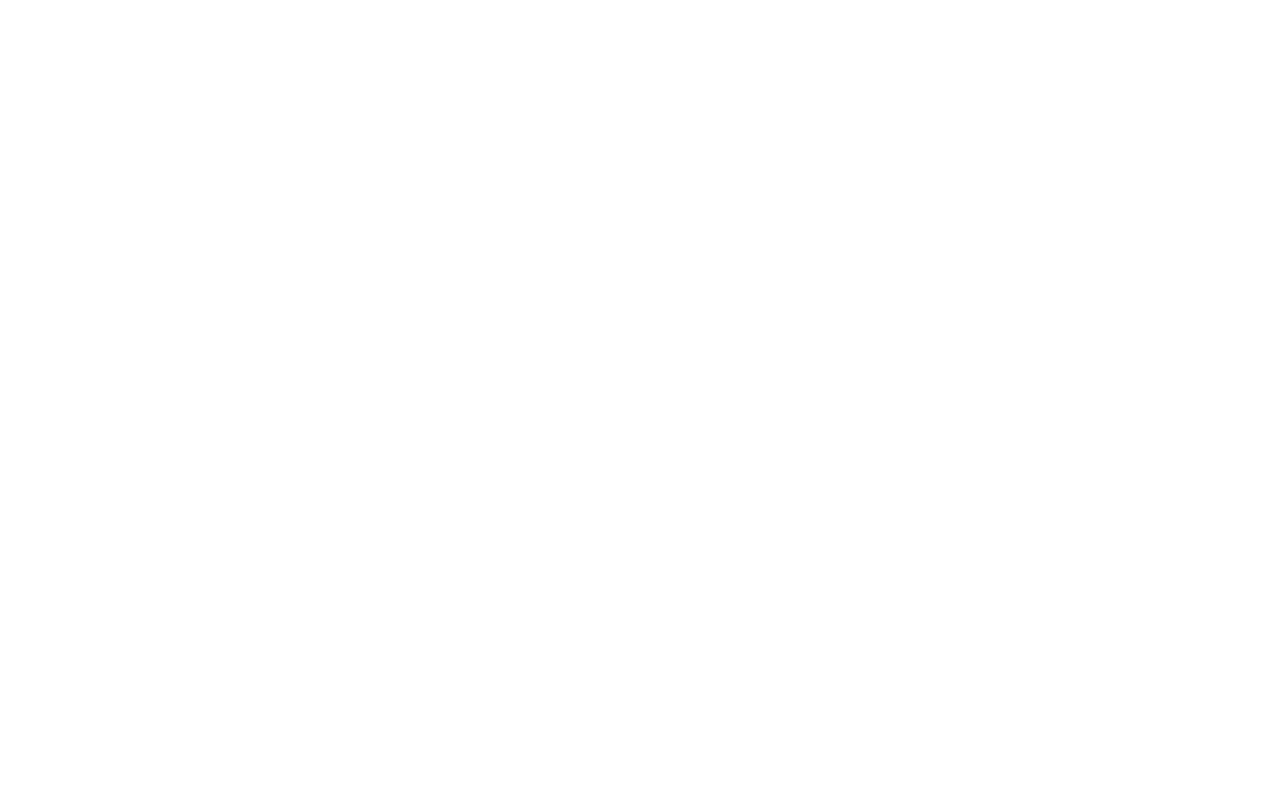
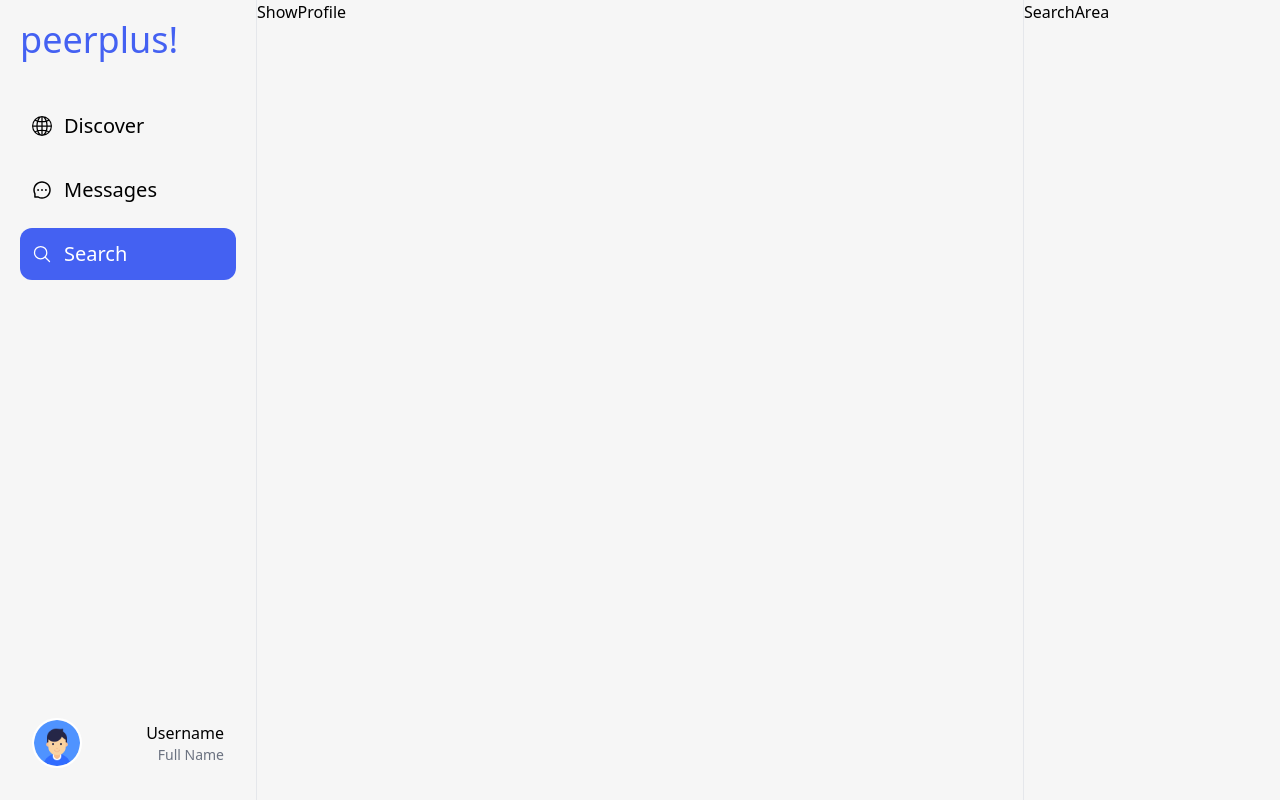
Before and after one commit to the-osiris/peerplus, a React (Vite) app in the folder client/: page /search in a window 1280 px wide. Before the commit this address had no page. Built offline with nearby package versions, Linux system fonts and the light colour scheme.

Commit message:
wireframe setup

```diff
--- /dev/null
+++ b/client/src/components/Chat/ChatArea.jsx
@@ -0,0 +1,11 @@
+import React from 'react'
+
+function ChatArea() {
+  return (
+    <div className="w-[60%] h-screen border-l-[1px] border-r-[1px] border-gray-200">
+      ChatArea
+    </div>
+  );
+}
+
+export default ChatArea
--- /dev/null
+++ b/client/src/components/Chat/MyChat.jsx
@@ -0,0 +1,11 @@
+import React from 'react'
+
+function MyChat() {
+  return (
+    <div className='w-[20%] h-screen'>
+      MyChat
+    </div>
+  )
+}
+
+export default MyChat
--- a/client/src/components/Navbar.jsx
+++ b/client/src/components/Navbar.jsx
@@ -3,6 +3,7 @@ import { BsGlobe2 } from "react-icons/bs";
 import { AiOutlineMessage } from "react-icons/ai";
 import { IoSearchOutline } from "react-icons/io5";
 import { Link, useLocation } from "react-router-dom";
+import profileImg from "../assets/image/Male.png";
 
 function Navbar() {
   const [path, setPath] = useState("discover");
@@ -66,9 +67,9 @@ function Navbar() {
             }
           >
             <img
-              src=""
+              src={profileImg}
               alt="no"
-              className="w-[50px] h-[50px] rounded-[50%] border-[1px]"
+              className="w-[50px] h-[50px] rounded-[50%] border-[2px] border-white"
             />
             <div className="flex flex-col items-end">
               <p className="text-md">Username</p>
--- /dev/null
+++ b/client/src/components/Profile/MySettings.jsx
@@ -0,0 +1,11 @@
+import React from 'react'
+
+function MySettings() {
+  return (
+    <div>
+      Settings
+    </div>
+  )
+}
+
+export default MySettings
--- /dev/null
+++ b/client/src/components/Profile/ShowProfile.jsx
@@ -0,0 +1,11 @@
+import React from "react";
+
+function ShowProfile() {
+  return (
+    <div className="w-[60%] h-screen border-l-[1px] border-r-[1px] border-gray-200">
+      ShowProfile
+    </div>
+  );
+}
+
+export default ShowProfile;
--- /dev/null
+++ b/client/src/components/Search/SearchArea.jsx
@@ -0,0 +1,7 @@
+import React from 'react'
+
+function SearchArea() {
+  return <div className="w-[20%] h-screen">SearchArea</div>;
+}
+
+export default SearchArea
--- /dev/null
+++ b/client/src/pages/Chat.jsx
@@ -0,0 +1,16 @@
+import React from 'react'
+import Navbar from '../components/Navbar';
+import ChatArea from '../components/Chat/ChatArea';
+import MyChat from '../components/Chat/MyChat';
+
+function Chat() {
+  return (
+    <div className="flex w-full h-full bg-[#F6F6F6]">
+      <Navbar />
+      <ChatArea />
+      <MyChat />
+    </div>
+  );
+}
+
+export default Chat
--- /dev/null
+++ b/client/src/pages/MyProfile.jsx
@@ -0,0 +1,16 @@
+import React from "react";
+import Navbar from "../components/Navbar";
+import ShowProfile from "../components/Profile/ShowProfile";
+import MySettings from "../components/Profile/MySettings";
+
+function MyProfile() {
+  return (
+    <div className="flex w-full h-full bg-[#F6F6F6]">
+      <Navbar />
+      <ShowProfile />
+      <MySettings/>
+    </div>
+  );
+}
+
+export default MyProfile;
--- /dev/null
+++ b/client/src/pages/Search.jsx
@@ -0,0 +1,16 @@
+import React from "react";
+import Navbar from "../components/Navbar";
+import ShowProfile from "../components/Profile/ShowProfile";
+import SearchArea from "../components/Search/SearchArea";
+
+function Search() {
+  return (
+    <div className="flex w-full h-full bg-[#F6F6F6]">
+      <Navbar />
+      <ShowProfile />
+      <SearchArea />
+    </div>
+  );
+}
+
+export default Search;
--- a/client/src/routes/Routers.jsx
+++ b/client/src/routes/Routers.jsx
@@ -2,11 +2,17 @@ import { Routes, Route } from "react-router-dom";
 import Login from "../pages/Login";
 import Register from "../pages/Register";
 import Home from "../pages/Home";
+import Chat from "../pages/Chat";
+import Search from "../pages/Search";
+import MyProfile from "../pages/MyProfile";
 
 const Routers = () => {
   return (
     <Routes>
       <Route path="/" element={<Home />} />
+      <Route path="/chat" element={<Chat />} />
+      <Route path="/search" element={<Search />} />
+      <Route path="/profile" element={<MyProfile />} />
       <Route path="/login" element={<Login />} />
       <Route path="/signup" element={<Register />} />
     </Routes>
```
Also changed, not shown: client/src/assets/image/Male.png (added).
